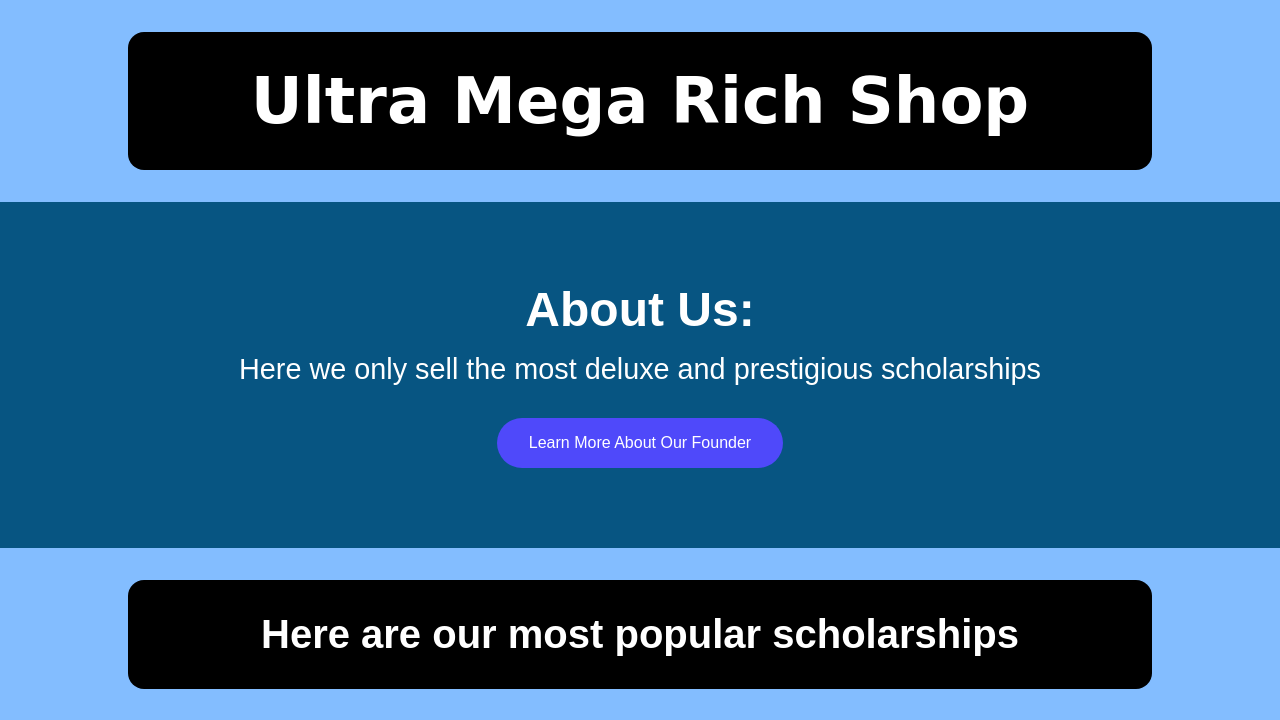
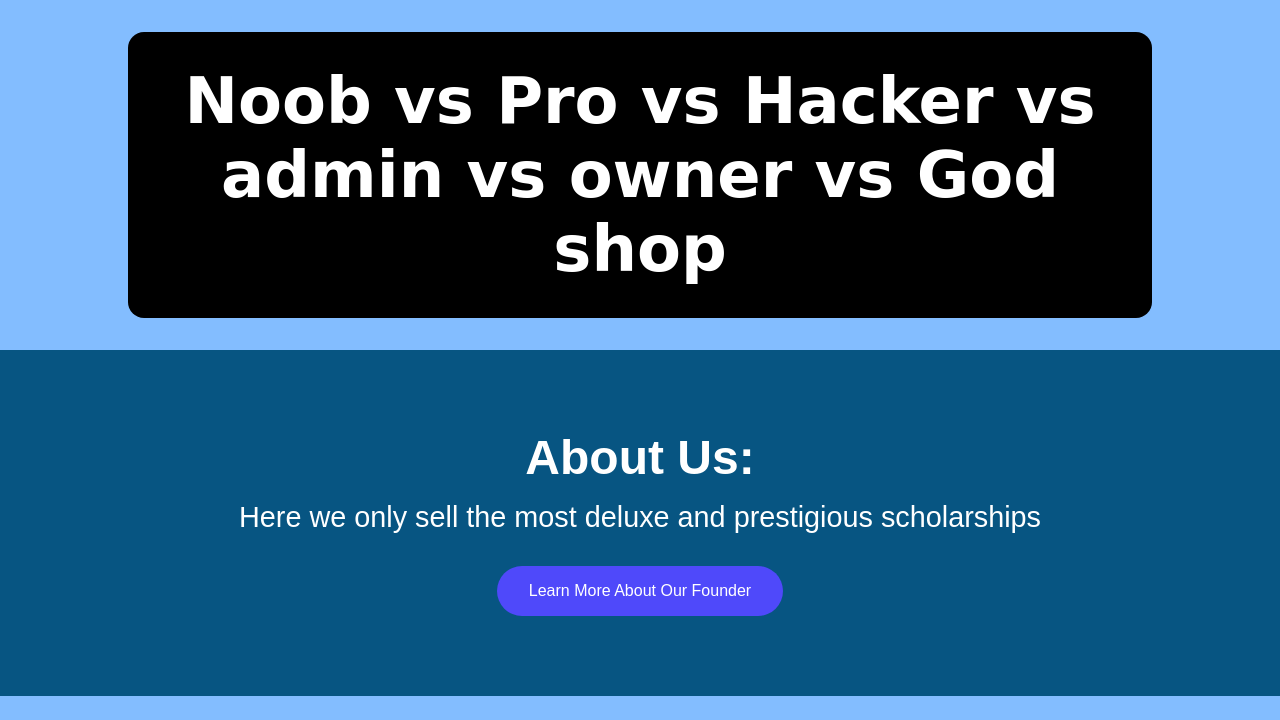
Before and after one commit to 1hyphend/shoppiung-cart-html, a plain HTML site: page index.html in a window 1280 px wide. Shown: the top 720 px of the page. Drawn offline with Linux system fonts and the light colour scheme; a script that the page names is missing; a web font is replaced by a local one.

Commit message:
WOOOOAHHHHHSUIYBDWLUIGQiuyg eqoiegrqb rb h qgrrh
wrth wrth wrth w rhwrehwrthwrthrtwh rtw hrwt h trhw trhwhtr  trhw htrwtr hw trh trhrt h rthw

```diff
--- a/index.html
+++ b/index.html
@@ -1,14 +1,14 @@
 <html>
 <head>
     <meta name="viewport" content="width=device-width, initial-scale=1.0">
-    <title>Ivans Shop for rich people</title>
+    <title>Scholarly schooltastic shop</title>
     <link rel="stylesheet" href="style.css"
      />
 </head>
 <body>
 
     <header class="card">
-        <h1 class="project-title">Ultra Mega Rich Shop</h1>
+        <h1 class="project-title">Noob vs Pro vs Hacker vs admin vs owner vs God shop</h1>
     </header>
 
     <div class="hero">
--- a/style.css
+++ b/style.css
@@ -30,6 +30,7 @@ body {
     padding: 5rem 2rem;
     background-color: #075582;
 }
+
 .hero h1 {
     font-size: 3rem;
     margin-bottom: 1rem;
```
